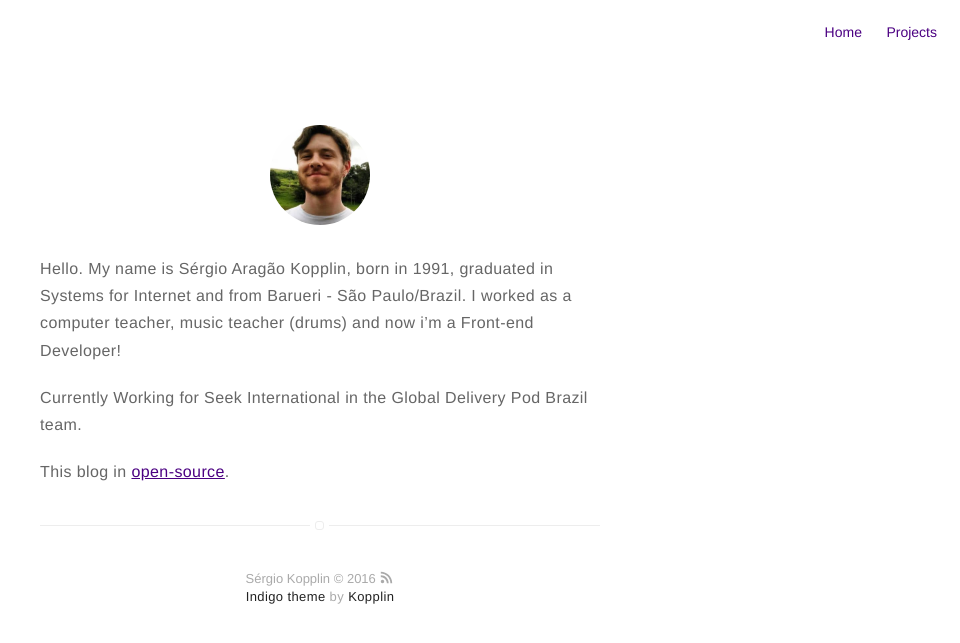
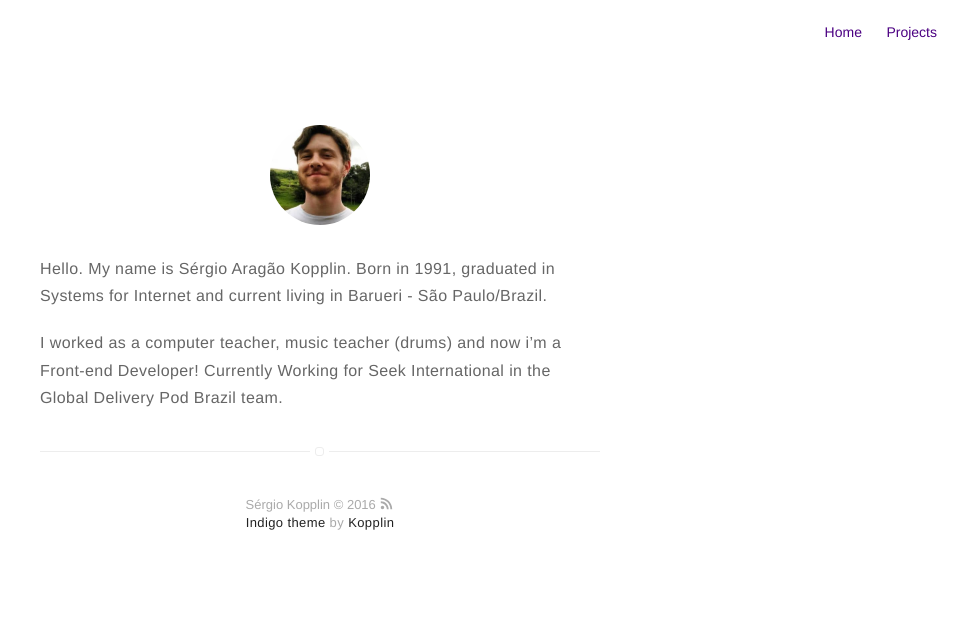
Before and after one commit to maria-oszlop/projekt, a Jekyll site: the page built from about.md, in a window 1280 px wide. Shown: the top 643 px of the page, without its empty margins (320-1280 px from the left). Built offline with Jekyll 4.4.1, drawn with Linux system fonts in a browser that asks for light colours.

Commit message:
more for about

```diff
--- a/about.md
+++ b/about.md
@@ -4,11 +4,9 @@
 ---
 ![Perfil][img]{:style="margin: 30px auto; width: 100px; border-radius: 100%; display: block;"}
 
-Hello. My name is Sérgio Aragão Kopplin, born in 1991, graduated in Systems for Internet and from Barueri - São Paulo/Brazil. I worked as a computer teacher, music teacher (drums) and now i'm a Front-end Developer!
+Hello. My name is Sérgio Aragão Kopplin.
+Born in 1991, graduated in Systems for Internet and current living in Barueri - São Paulo/Brazil.
 
-Currently Working for Seek International in the Global Delivery Pod Brazil team.
-
-This blog in [open-source][github].
+I worked as a computer teacher, music teacher (drums) and now i'm a Front-end Developer! Currently Working for Seek International in the Global Delivery Pod Brazil team.
 
 [img]: /{{ site.picture }}
-[github]: http://github.com/{{ site.github }}
```
